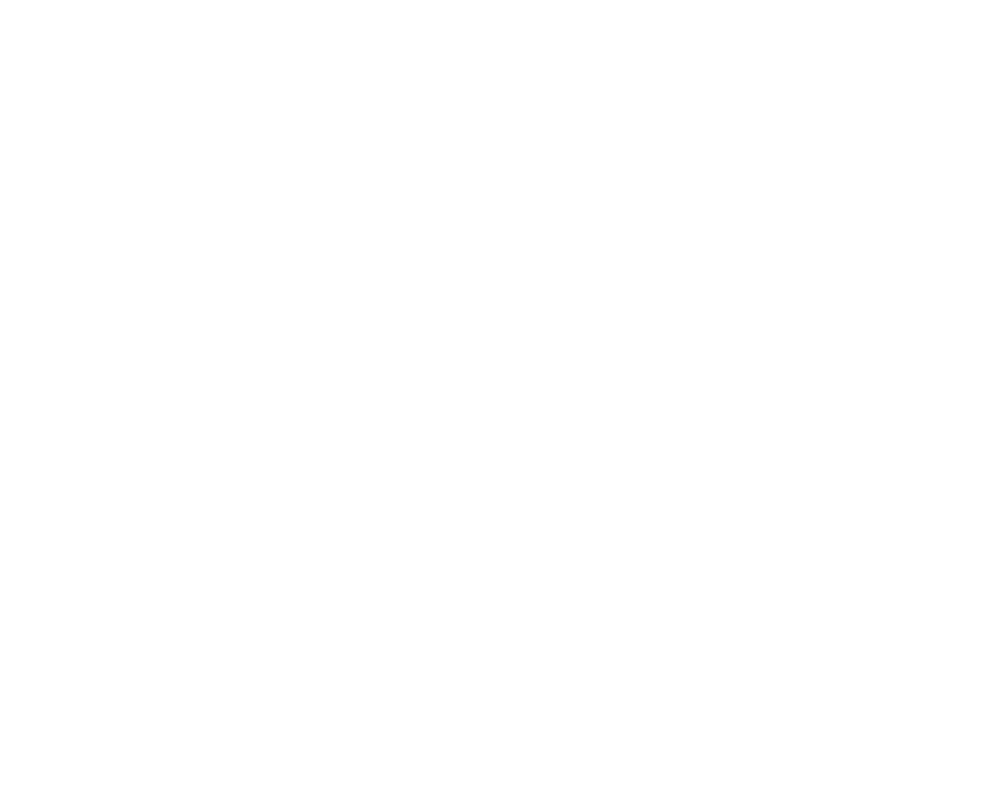
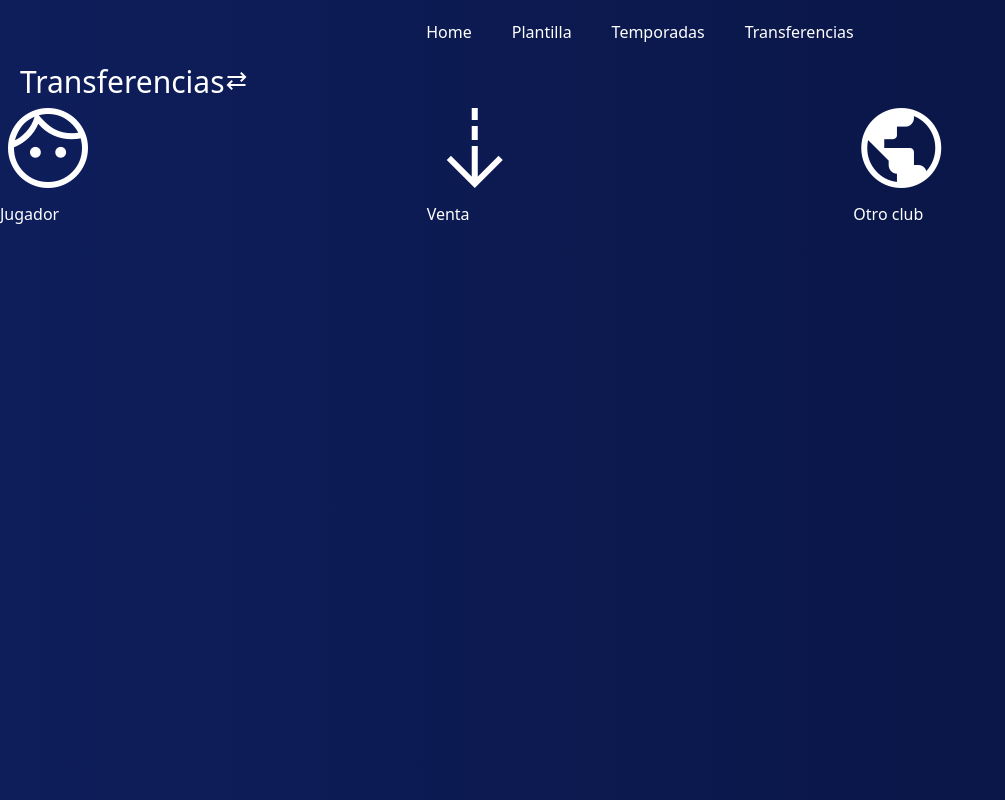
Before and after one commit to FelipeCancino94/fifa-manager, a React (Create React App) app: page /transfers in a window 1280 px wide. Before the commit this address had no page. Shown: the whole page, without its empty margins (0-1005 px from the left). Built offline with nearby package versions, Linux system fonts and the light colour scheme.

Commit message:
add table season and component transfers

```diff
--- a/src/App.js
+++ b/src/App.js
@@ -3,6 +3,7 @@
 import Home from "./pages/Home/Home.tsx";
 import Seasons from "./pages/Seasons/Seasons.tsx";
 import Team from "./pages/Team/Team.tsx";
+import Transfers from "./pages/Transfers/Transfers.tsx";
 import './App.css';
 
 function App() {
@@ -13,6 +14,7 @@
           <Route index element={<Home />} />
           <Route path="team" element={<Team />} />
           <Route path="seasons" element={<Seasons />} />
+          <Route path="transfers" element={<Transfers />} />
         </Route>
       </Routes>
     </BrowserRouter>
--- a/src/components/Menu/Menu.tsx
+++ b/src/components/Menu/Menu.tsx
@@ -16,6 +16,9 @@
           <li>
             <Link to="/seasons" className="block p-5 text-white" title="Temporadas">Temporadas</Link>
           </li>
+          <li>
+            <Link to="/transfers" className="block p-5 text-white" title="Transferencias">Transferencias</Link>
+          </li>
         </ul>
       </nav>
 
--- a/src/index.css
+++ b/src/index.css
@@ -602,10 +602,6 @@
   margin-bottom: 0.75rem;
 }
 
-.mb-5 {
-  margin-bottom: 1.25rem;
-}
-
 .mb-8 {
   margin-bottom: 2rem;
 }
@@ -618,12 +614,12 @@
   display: flex;
 }
 
+.table {
+  display: table;
+}
+
 .grid {
   display: grid;
-}
-
-.h-screen {
-  height: 100vh;
 }
 
 .h-full {
@@ -638,10 +634,6 @@
   grid-template-columns: repeat(12, minmax(0, 1fr));
 }
 
-.grid-cols-2 {
-  grid-template-columns: repeat(2, minmax(0, 1fr));
-}
-
 .items-center {
   align-items: center;
 }
@@ -652,10 +644,6 @@
 
 .justify-between {
   justify-content: space-between;
-}
-
-.justify-items-stretch {
-  justify-items: stretch;
 }
 
 .gap-2 {
@@ -672,10 +660,6 @@
 
 .justify-self-end {
   justify-self: end;
-}
-
-.justify-self-center {
-  justify-self: center;
 }
 
 .rounded-full {
@@ -720,11 +704,6 @@
 
 .p-5 {
   padding: 1.25rem;
-}
-
-.px-2 {
-  padding-left: 0.5rem;
-  padding-right: 0.5rem;
 }
 
 .px-3 {
@@ -777,6 +756,11 @@
   line-height: 2.5rem;
 }
 
+.text-5xl {
+  font-size: 3rem;
+  line-height: 1;
+}
+
 .text-8xl {
   font-size: 6rem;
   line-height: 1;
@@ -787,8 +771,8 @@
   line-height: 1.5rem;
 }
 
-.text-5xl {
-  font-size: 3rem;
+.text-9xl {
+  font-size: 8rem;
   line-height: 1;
 }
 
--- a/src/pages/Seasons/Seasons.css
+++ b/src/pages/Seasons/Seasons.css
@@ -38,6 +38,27 @@
 }
 
 .season.open .season__content {
-  max-height: 10rem;
+  max-height: 50rem;
   opacity: 1;
 }
+
+.season__content table thead tr,
+.season__content table tbody tr {
+  display: grid;
+  grid-template-columns: repeat(5, 1fr);
+}
+
+.season__content table thead tr,
+.season__content table tbody tr:nth-child(even) {
+  background: rgba(255,255,255,.2);
+}
+
+.season__content table thead tr th {
+  text-transform: uppercase;
+}
+
+.season__content table thead tr th,
+.season__content table tbody tr td {
+  text-align: right;
+  padding: 1rem .5rem;
+}
--- a/src/pages/Seasons/Seasons.tsx
+++ b/src/pages/Seasons/Seasons.tsx
@@ -20,7 +20,42 @@
             <span className="material-symbols-outlined text-4xl">expand_more</span>
           </div>
           <div className="season__content">
-            <p>Lorem ipsum dolor sit amet consectetur adipisicing elit. Accusamus, odio culpa. Cumque, molestiae perspiciatis. Itaque labore repellendus nisi quibusdam similique? Natus voluptatum debitis excepturi sint dignissimos deleniti repellat blanditiis amet.</p>
+            <table className="w-full">
+              <thead>
+                <tr>
+                  <th>Competencia</th>
+                  <th>Posicion</th>
+                  <th>G</th>
+                  <th>GR</th>
+                  <th>Dif</th>
+                </tr>
+              </thead>
+              <tbody>
+                <tr>
+                  <td className="barlow-bold">Champions</td>
+                  <td className="barlow-bold">Primera ronda</td>
+                  <td className="barlow-bold">8</td>
+                  <td className="barlow-bold">10</td>
+                  <td className="barlow-bold">-2</td>
+                </tr>
+                <tr>
+                  <td className="barlow-bold">Serie A</td>
+                  <td className="barlow-bold">2º</td>
+                  <td className="barlow-bold">30</td>
+                  <td className="barlow-bold">20</td>
+                  <td className="barlow-bold">10</td>
+                </tr>
+                <tr>
+                  <td className="barlow-bold">Copa italia</td>
+                  <td className="barlow-bold">
+                    <span className="material-symbols-outlined">trophy</span>
+                  </td>
+                  <td className="barlow-bold">30</td>
+                  <td className="barlow-bold">20</td>
+                  <td className="barlow-bold">10</td>
+                </tr>
+              </tbody>
+            </table>
           </div>
         </div>
 
--- /dev/null
+++ b/src/pages/Transfers/Transfers.css
@@ -0,0 +1,5 @@
+.transfer_card {
+  width: 100%;
+  display: grid;
+  grid-template-columns: repeat(3, 1fr);
+}
--- /dev/null
+++ b/src/pages/Transfers/Transfers.tsx
@@ -0,0 +1,39 @@
+import React from "react";
+import './Transfers.css';
+
+function Transfers() {
+  return (
+    <div className="transfers container mx-auto">
+      <h1 className="text-3xl text-left text-white px-5">
+        Transferencias
+        <span className="material-symbols-outlined">
+          sync_alt
+        </span>
+      </h1>
+      <div className="transfers_list">
+        <div className="transfer_card text-white">
+          <div className="transfer_card__user">
+            <span className="material-symbols-outlined text-8xl">
+              face
+            </span>
+            <p>Jugador</p>
+          </div>
+          <div className="transfer_card__price">
+            <span className="material-symbols-outlined text-8xl">
+              arrow_cool_down
+            </span>
+            <p className="transfer_type">Venta</p>
+          </div>
+          <div className="transfer_card__destiny">
+            <span className="material-symbols-outlined text-8xl">
+              public
+            </span>
+            <p>Otro club</p>
+          </div>
+        </div>
+      </div>
+    </div>
+  );
+}
+
+export default Transfers;
```
